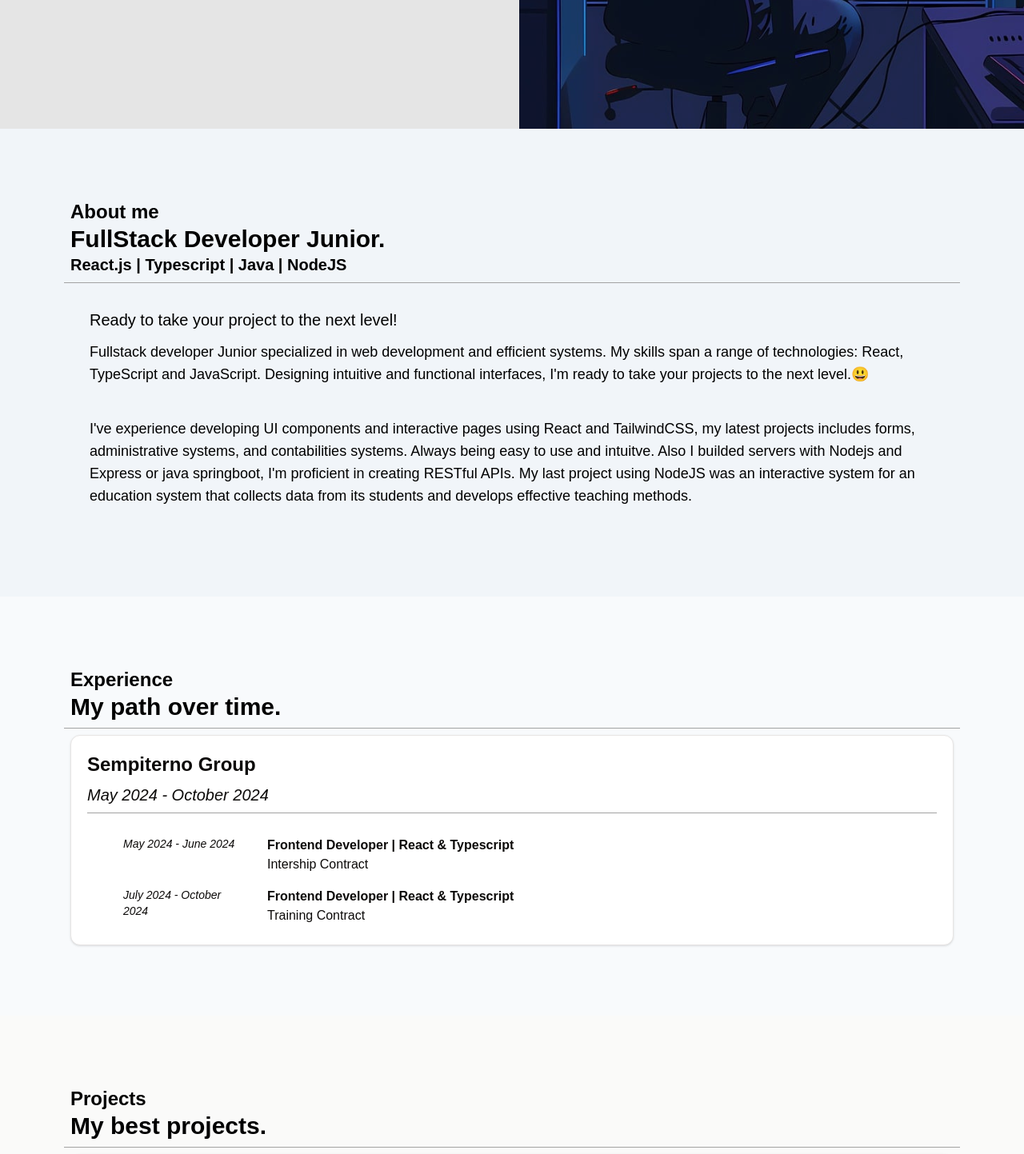
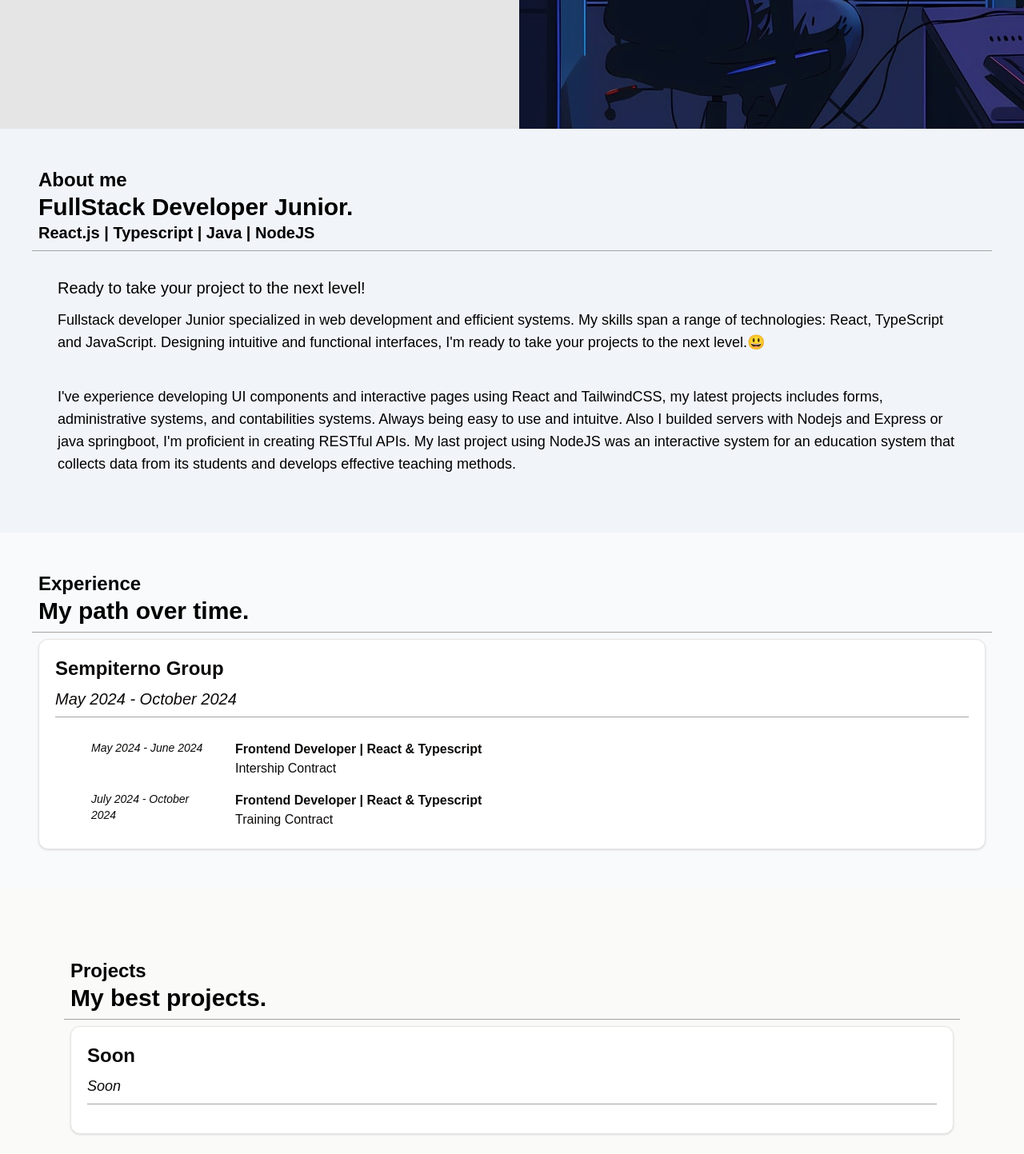
Before and after one commit to AdelGann/new-portfolio, a Next.js app: page / in a window 1280 px wide. Shown: the part 703-2146 px from the top of the page at 80% size. Built offline with nearby package versions, Linux system fonts and the light colour scheme.

Commit message:
Update page.tsx

```diff
--- a/src/app/page.tsx
+++ b/src/app/page.tsx
@@ -47,7 +47,7 @@ export default function Home() {
 				</div>
 			</div>
 			<div className="" id="About">
-				<div className="bg-slate-100 dark:bg-stone-600 p-20 text-black dark:text-white w-full ">
+				<div className="bg-slate-100 dark:bg-stone-600 p-10 text-black dark:text-white w-full ">
 					<div className="flex justify-center flex-col m-2 ">
 						<h3 className="text-2xl font-bold">About me</h3>
 						<h1 className="text-3xl font-bold">FullStack Developer Junior.</h1>
@@ -76,7 +76,7 @@ export default function Home() {
 				</div>
 			</div>
 			<div className="" id="Experience">
-				<div className="bg-slate-50 dark:bg-stone-700  p-20 text-black dark:text-white w-full ">
+				<div className="bg-slate-50 dark:bg-stone-700 p-10 text-black dark:text-white w-full ">
 					<div className="flex justify-center flex-col m-2 ">
 						<h3 className="text-2xl font-bold">Experience</h3>
 						<h1 className="text-3xl font-bold">My path over time.</h1>
```
